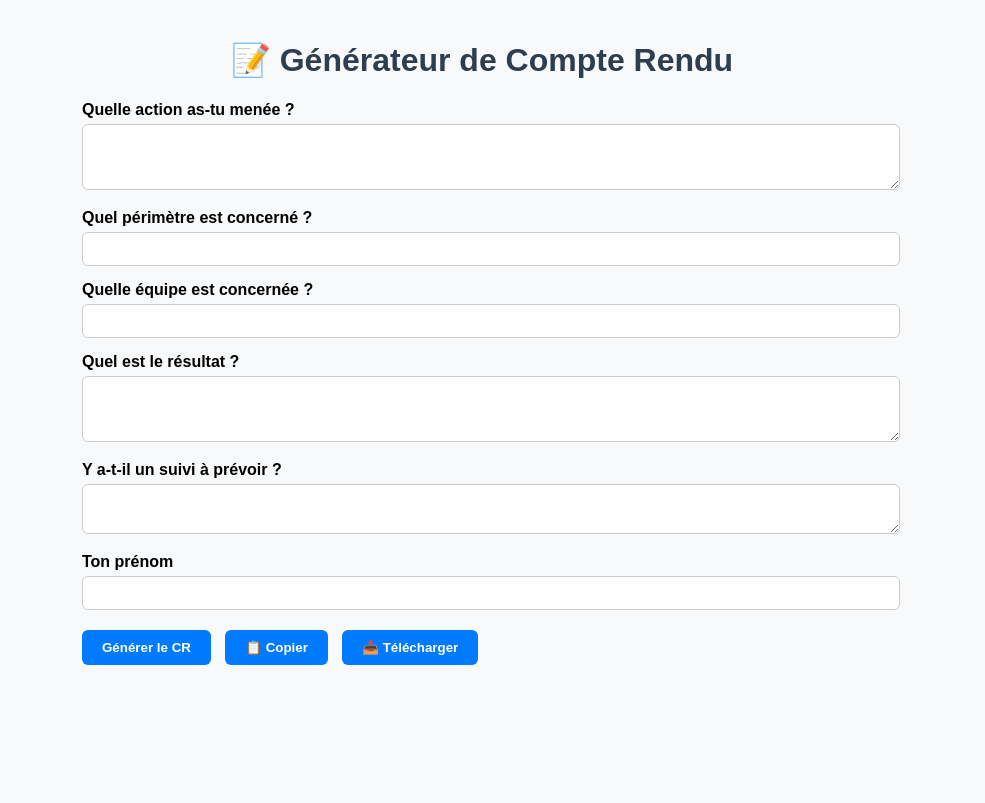
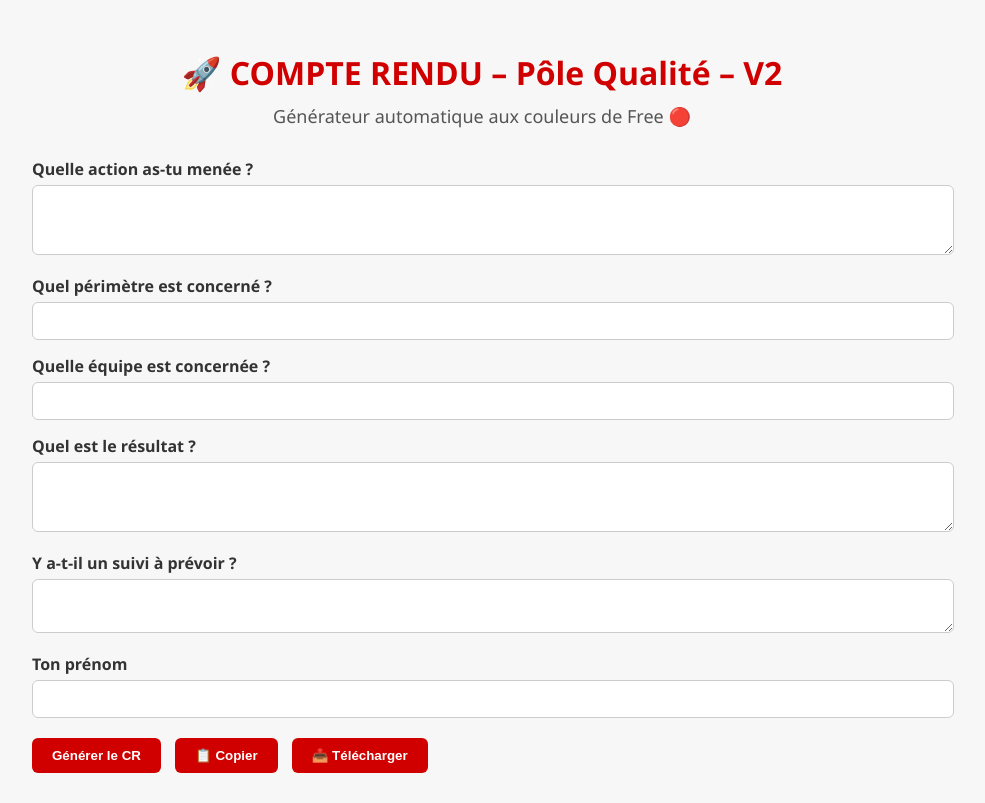
Before and after one commit to khalil10061998/CR-Qualite, a plain HTML site: page generateur_cr.html in a window 1280 px wide. Shown: the whole page, without its empty margins (158-1143 px from the left). Drawn offline with Linux system fonts and the light colour scheme.

Commit message:
Update generateur_cr.html

```diff
--- a/generateur_cr.html
+++ b/generateur_cr.html
@@ -2,27 +2,35 @@
 <html lang="fr">
 <head>
   <meta charset="UTF-8">
-  <title>Générateur de CR - Pôle Qualité</title>
+  <title>Générateur de CR - Pôle Qualité V2</title>
   <style>
     body {
-      font-family: Arial, sans-serif;
-      padding: 20px;
-      max-width: 800px;
+      font-family: "Segoe UI", sans-serif;
+      background-color: #f7f7f7;
+      padding: 30px;
+      max-width: 900px;
       margin: auto;
-      background-color: #f8f9fa;
     }
     h1 {
-      color: #2c3e50;
       text-align: center;
+      color: #d10000; /* Rouge Free */
+      margin-bottom: 10px;
+    }
+    .subtitle {
+      text-align: center;
+      font-size: 18px;
+      color: #555;
+      margin-bottom: 30px;
     }
     label {
       display: block;
       margin-top: 15px;
       font-weight: bold;
+      color: #333;
     }
     textarea, input {
       width: 100%;
-      padding: 8px;
+      padding: 10px;
       margin-top: 5px;
       border-radius: 6px;
       border: 1px solid #ccc;
@@ -32,26 +40,32 @@
       margin-top: 20px;
       padding: 10px 20px;
       border: none;
-      background-color: #007bff;
+      background-color: #d10000; /* Rouge Free */
       color: white;
       font-weight: bold;
       border-radius: 6px;
       cursor: pointer;
       margin-right: 10px;
+      transition: background 0.2s ease;
+    }
+    .btn:hover {
+      background-color: #a80000;
     }
     .card {
       background: white;
       padding: 20px;
       border-radius: 12px;
       margin-top: 30px;
-      box-shadow: 0 2px 8px rgba(0, 0, 0, 0.1);
+      box-shadow: 0 2px 10px rgba(0, 0, 0, 0.1);
       white-space: pre-wrap;
+      font-family: monospace;
     }
   </style>
 </head>
 <body>
 
-<h1>📝 Générateur de Compte Rendu</h1>
+<h1>🚀 COMPTE RENDU – Pôle Qualité – V2</h1>
+<div class="subtitle">Générateur automatique aux couleurs de Free 🔴</div>
 
 <label for="action">Quelle action as-tu menée ?</label>
 <textarea id="action" rows="3"></textarea>
@@ -88,7 +102,7 @@
     const suivi = document.getElementById("suivi").value;
     const auteur = document.getElementById("auteur").value;
 
-    texteFinal = `📝 COMPTE RENDU – Pôle Qualité
+    texteFinal = `🚀 COMPTE RENDU – Pôle Qualité – V2
 
 🔹 Action réalisée : ${action}
 🔹 Périmètre concerné : ${perimetre}
```
